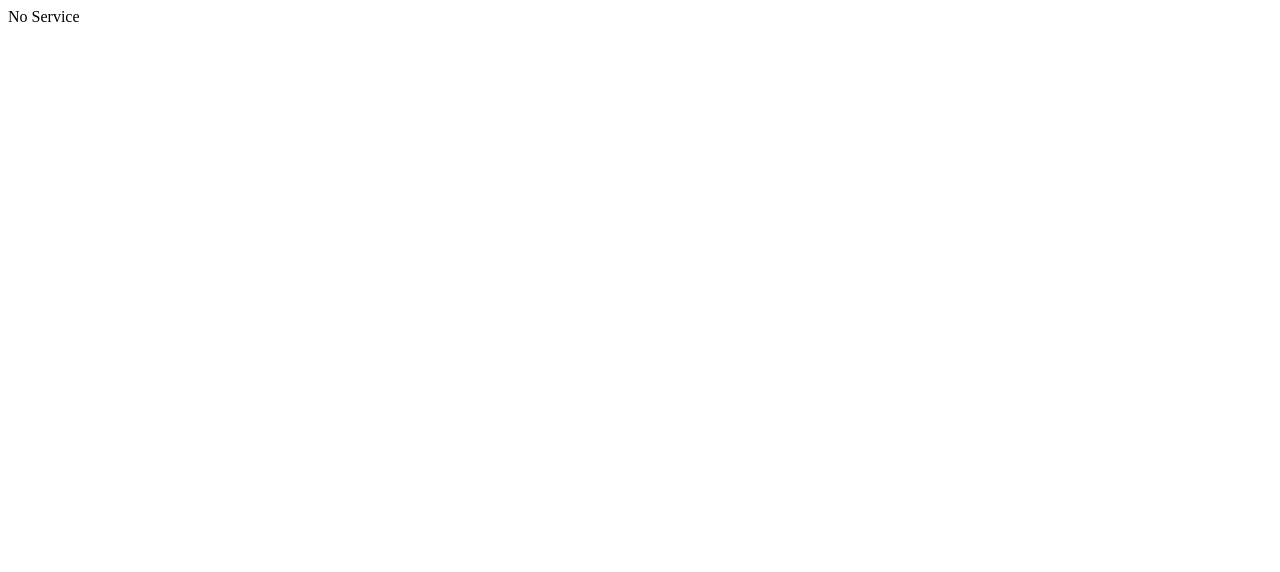
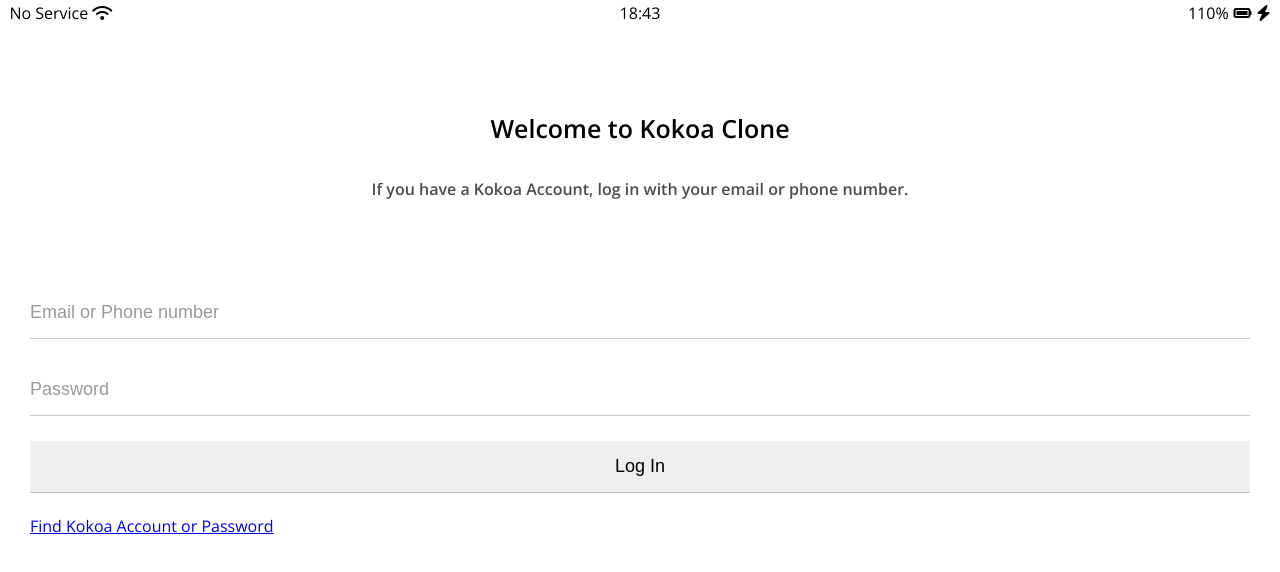
Before and after one commit to kimbongzo/kokoa-clone-2022, a plain HTML site: page index.html in a window 1280 px wide. Drawn offline with nearby package versions, Linux system fonts and the light colour scheme.

Commit message:
added css files

```diff
--- /dev/null
+++ b/css/reset.css
@@ -0,0 +1,133 @@
+/* http://meyerweb.com/eric/tools/css/reset/
+   v2.0 | 20110126
+   License: none (public domain)
+*/
+
+html,
+body,
+div,
+span,
+applet,
+object,
+iframe,
+h1,
+h2,
+h3,
+h4,
+h5,
+h6,
+p,
+blockquote,
+pre,
+a,
+abbr,
+acronym,
+address,
+big,
+cite,
+code,
+del,
+dfn,
+em,
+img,
+ins,
+kbd,
+q,
+s,
+samp,
+small,
+strike,
+strong,
+sub,
+sup,
+tt,
+var,
+b,
+u,
+i,
+center,
+dl,
+dt,
+dd,
+ol,
+ul,
+li,
+fieldset,
+form,
+label,
+legend,
+table,
+caption,
+tbody,
+tfoot,
+thead,
+tr,
+th,
+td,
+article,
+aside,
+canvas,
+details,
+embed,
+figure,
+figcaption,
+footer,
+header,
+hgroup,
+menu,
+nav,
+output,
+ruby,
+section,
+summary,
+time,
+mark,
+audio,
+video {
+  margin: 0;
+  padding: 0;
+  border: 0;
+  font-size: 100%;
+  font: inherit;
+  vertical-align: baseline;
+}
+/* HTML5 display-role reset for older browsers */
+article,
+aside,
+details,
+figcaption,
+figure,
+footer,
+header,
+hgroup,
+menu,
+nav,
+section {
+  display: block;
+}
+body {
+  line-height: 1;
+}
+ol,
+ul {
+  list-style: none;
+}
+blockquote,
+q {
+  quotes: none;
+}
+blockquote:before,
+blockquote:after,
+q:before,
+q:after {
+  content: "";
+  content: none;
+}
+table {
+  border-collapse: collapse;
+  border-spacing: 0;
+}
+
+input:focus {
+  outline: none;
+}
--- /dev/null
+++ b/css/status-bar.css
@@ -0,0 +1,23 @@
+.status-bar {
+  display: flex;
+  justify-content: center;
+  padding: 5px 3px;
+}
+
+.status-bar__column {
+  width: 33%;
+}
+.status-bar__column: :first-child span {
+  margin-right: 5px;
+}
+.status-bar__column:nth-child(2) {
+  display: flex;
+  justify-content: center;
+}
+.status-bar__column:last-child {
+  display: flex;
+  justify-content: flex-end;
+}
+.status-bar__column .fa-battery-full {
+  margin: 0px 5px;
+}
--- /dev/null
+++ b/css/style.css
@@ -0,0 +1,47 @@
+@import url("https://fonts.googleapis.com/css2?family=Open+Sans:wght@400;600&display=swap");
+@import "reset.css";
+@import "variables.css";
+@import "status-bar.css";
+
+body {
+  font-family: "Open Sans", sans-serif;
+}
+
+.welcome-header {
+  margin: 90px 0px;
+  text-align: center;
+  display: flex;
+  flex-direction: column;
+  align-items: center;
+  font-weight: 600;
+}
+.welcome-header__title {
+  margin-bottom: 40px;
+  font-size: 25px;
+}
+.welcome-header__text {
+  width: 60%;
+  opacity: 0.7;
+}
+#login-form {
+  display: flex;
+  flex-direction: column;
+  margin: 0px 30px;
+}
+
+#login-form input {
+  border: none;
+  padding: 15px 0px;
+  font-size: 18px;
+  border-bottom: 1px solid rgba(0, 0, 0, 0.2);
+  margin-bottom: 25px;
+  transition: border-color 0.3s ease-in-out;
+}
+
+#login-form input::placeholder {
+  color: rgba(0, 0, 0, 0.4);
+}
+
+#login-form input:focus {
+  border-color: var(--yellow);
+}
--- /dev/null
+++ b/css/variables.css
@@ -0,0 +1,3 @@
+:root {
+  --yellow: #fae100;
+}
--- a/index.html
+++ b/index.html
@@ -1,18 +1,43 @@
 <!DOCTYPE html>
 <html lang="en">
   <head>
+    <link rel="stylesheet" href="css/style.css" />
     <meta charset="UTF-8" />
     <meta name="viewport" content="width=device-width, initial-scale=1.0" />
-    <title>Welcome to Kokoa T alk</title>
+    <title>Welcome to Kokoa Talk</title>
   </head>
   <body>
-    <dev id="status-bar">
+    <dev class="status-bar">
       <div class="status-bar__column">
         <span>No Service</span>
-        <!-- Icon -->
+        <i class="fa-solid fa-wifi"></i>
       </div>
-      <div class="status-bar__column"></div>
-      <div class="status-bar__column"></div>
+      <div class="status-bar__column">
+        <span>18:43</span>
+      </div>
+      <div class="status-bar__column">
+        <span>110%</span>
+        <i class="fas fa-battery-full"></i>
+        <i class="fas fa-bolt"></i>
+      </div>
     </dev>
+
+    <header class="welcome-header">
+      <h1 class="welcome-header__title">Welcome to Kokoa Clone</h1>
+      <p class="welcome-header__text">
+        If you have a Kokoa Account, log in with your email or phone number.
+      </p>
+    </header>
+
+    <form id="login-form">
+      <input type="text" placeholder="Email or Phone number" />
+      <input type="password" placeholder="Password" />
+      <input type="submit" value="Log In" />
+      <a href="#">Find Kokoa Account or Password</a>
+    </form>
+
+    <script
+      src="https://kit.fontawesome.com/401ece44e2.js"
+      crossorigin="anonymous"></script>
   </body>
 </html>
```
